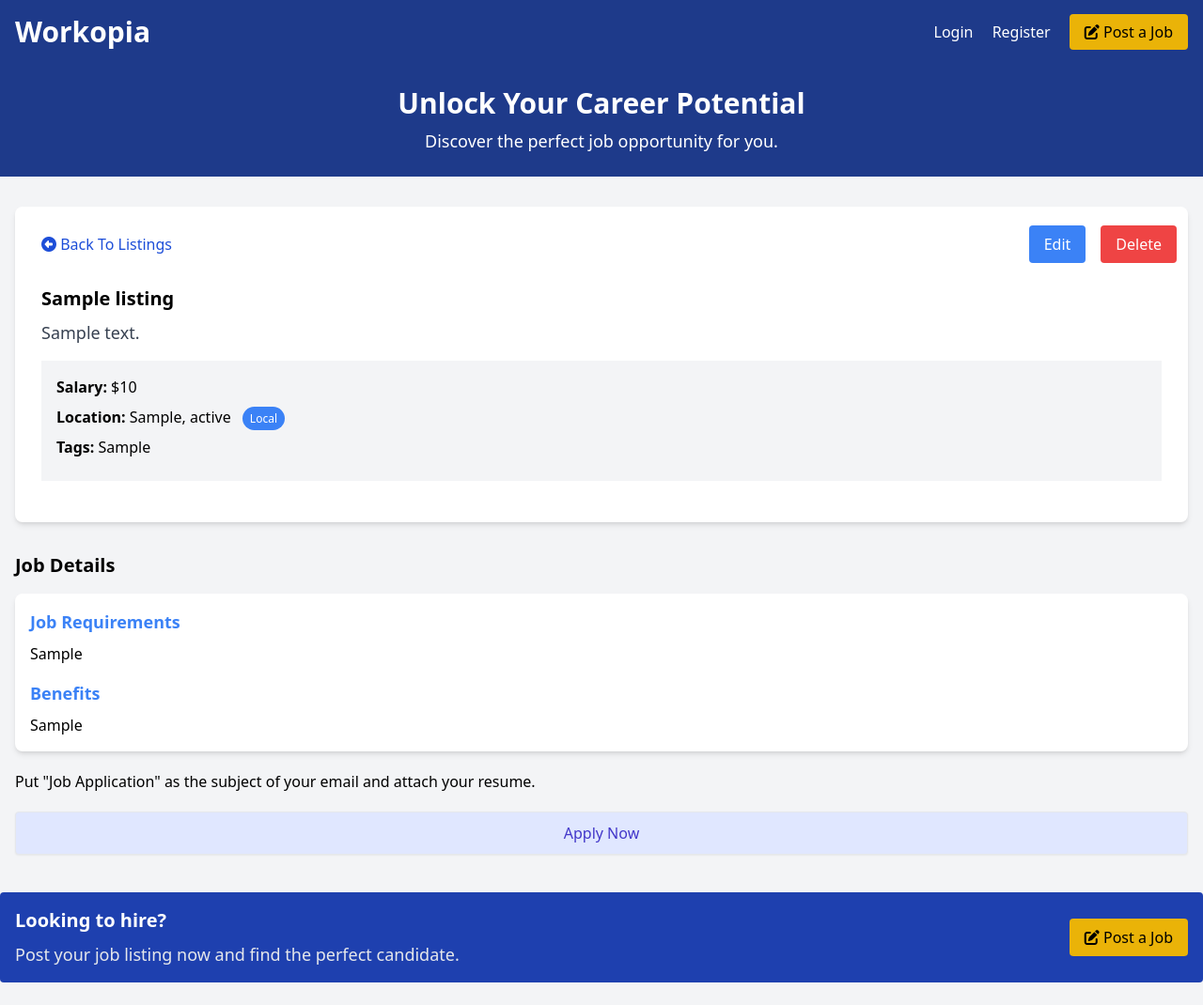
After one commit to chrisowensdev/workopia, a PHP site: page /listing?id=1 in a window 1280 px wide. The commit adds this page. Shown: the whole page at 94% size. Run offline with PHP 8.4, Linux system fonts and the light colour scheme; tables that the repository leaves empty or names only in its code hold one stand-in row (values such as "Sample post"); a stand-in replaces the project's code that opens the database connection.

Commit message:
Add show listingss files

```diff
--- a/Database.php
+++ b/Database.php
@@ -32,10 +32,15 @@ class Database
      * @return PDOStatement
      * @throws PDOException
      */
-    public function query($query)
+    public function query($query, $params = [])
     {
         try {
             $sth = $this->conn->prepare($query);
+
+            //Bind named params
+            foreach ($params as $param => $value) {
+                $sth->bindValue(':' . $param, $value);
+            }
             $sth->execute();
             return $sth;
         } catch (PDOException $e) {
--- /dev/null
+++ b/controllers/listings/show.php
@@ -0,0 +1,16 @@
+<?php
+
+$config = require basePath('config/db.php');
+$db = new Database($config);
+
+$id = $_GET['id'] ?? '';
+
+$params = [
+    'id' => $id
+];
+
+$listing = $db->query('SELECT * FROM listings WHERE id = :id', $params)->fetch();
+
+loadView('listings/show', [
+    'listing' => $listing
+]);
--- a/public/index.php
+++ b/public/index.php
@@ -10,7 +10,7 @@ $router = new Router();
 $routes = require basePath('routes.php');
 
 // Get current URI and HTTP method
-$uri = $_SERVER['REQUEST_URI'];
+$uri = parse_url($_SERVER['REQUEST_URI'], PHP_URL_PATH);
 $method = $_SERVER['REQUEST_METHOD'];
 
 // Route the request
--- a/routes.php
+++ b/routes.php
@@ -3,3 +3,4 @@
 $router->get('/', 'controllers/home.php');
 $router->get('/listings', 'controllers/listings/index.php');
 $router->get('/listings/create', 'controllers/listings/create.php');
+$router->get('/listing', 'controllers/listings/show.php');
--- a/views/home.view.php
+++ b/views/home.view.php
@@ -27,7 +27,7 @@
 
                             </li>
                         </ul>
-                        <a href="/listing/<?= $listing->id; ?>" class="block w-full text-center px-5 py-2.5 shadow-sm rounded border text-base font-medium text-indigo-700 bg-indigo-100 hover:bg-indigo-200">
+                        <a href="/listing?id=<?= $listing->id; ?>" class="block w-full text-center px-5 py-2.5 shadow-sm rounded border text-base font-medium text-indigo-700 bg-indigo-100 hover:bg-indigo-200">
                             Details
                         </a>
                     </div>
--- /dev/null
+++ b/views/listings/show.view.php
@@ -0,0 +1,63 @@
+<?= loadPartial('head'); ?>
+<?= loadPartial('navbar'); ?>
+<?= loadPartial('top-banner'); ?>
+
+<section class="container mx-auto p-4 mt-4">
+    <div class="rounded-lg shadow-md bg-white p-3">
+        <div class="flex justify-between items-center">
+            <a class="block p-4 text-blue-700" href="/listings">
+                <i class="fa fa-arrow-alt-circle-left"></i>
+                Back To Listings
+            </a>
+            <div class="flex space-x-4 ml-4">
+                <a href="/edit" class="px-4 py-2 bg-blue-500 hover:bg-blue-600 text-white rounded">Edit</a>
+                <!-- Delete Form -->
+                <form method="POST">
+                    <button type="submit" class="px-4 py-2 bg-red-500 hover:bg-red-600 text-white rounded">Delete</button>
+                </form>
+                <!-- End Delete Form -->
+            </div>
+        </div>
+        <div class="p-4">
+            <h2 class="text-xl font-semibold"><?= $listing->title; ?></h2>
+            <p class="text-gray-700 text-lg mt-2">
+                <?= $listing->description; ?>
+            </p>
+            <ul class="my-4 bg-gray-100 p-4">
+                <li class="mb-2"><strong>Salary:</strong> <?= formatSalary($listing->salary); ?></li>
+                <li class="mb-2">
+                    <strong>Location:</strong> <?= $listing->city; ?>, <?= $listing->state; ?>
+                    <span class="text-xs bg-blue-500 text-white rounded-full px-2 py-1 ml-2">Local</span>
+                </li>
+                <li class="mb-2">
+                    <strong>Tags:</strong> <?= $listing->tags; ?>
+                </li>
+            </ul>
+        </div>
+    </div>
+</section>
+
+<section class="container mx-auto p-4">
+    <h2 class="text-xl font-semibold mb-4">Job Details</h2>
+    <div class="rounded-lg shadow-md bg-white p-4">
+        <h3 class="text-lg font-semibold mb-2 text-blue-500">
+            Job Requirements
+        </h3>
+        <p>
+            <?= $listing->requirements; ?>
+        </p>
+        <h3 class="text-lg font-semibold mt-4 mb-2 text-blue-500">Benefits</h3>
+        <p><?= $listing->benefits; ?></p>
+    </div>
+    <p class="my-5">
+        Put "Job Application" as the subject of your email and attach your
+        resume.
+    </p>
+    <a href="<?= $listing->email; ?>" class="block w-full text-center px-5 py-2.5 shadow-sm rounded border text-base font-medium cursor-pointer text-indigo-700 bg-indigo-100 hover:bg-indigo-200">
+        Apply Now
+    </a>
+</section>
+
+
+<?= loadPartial('bottom-banner'); ?>
+<?= loadPartial('footer'); ?>
```
